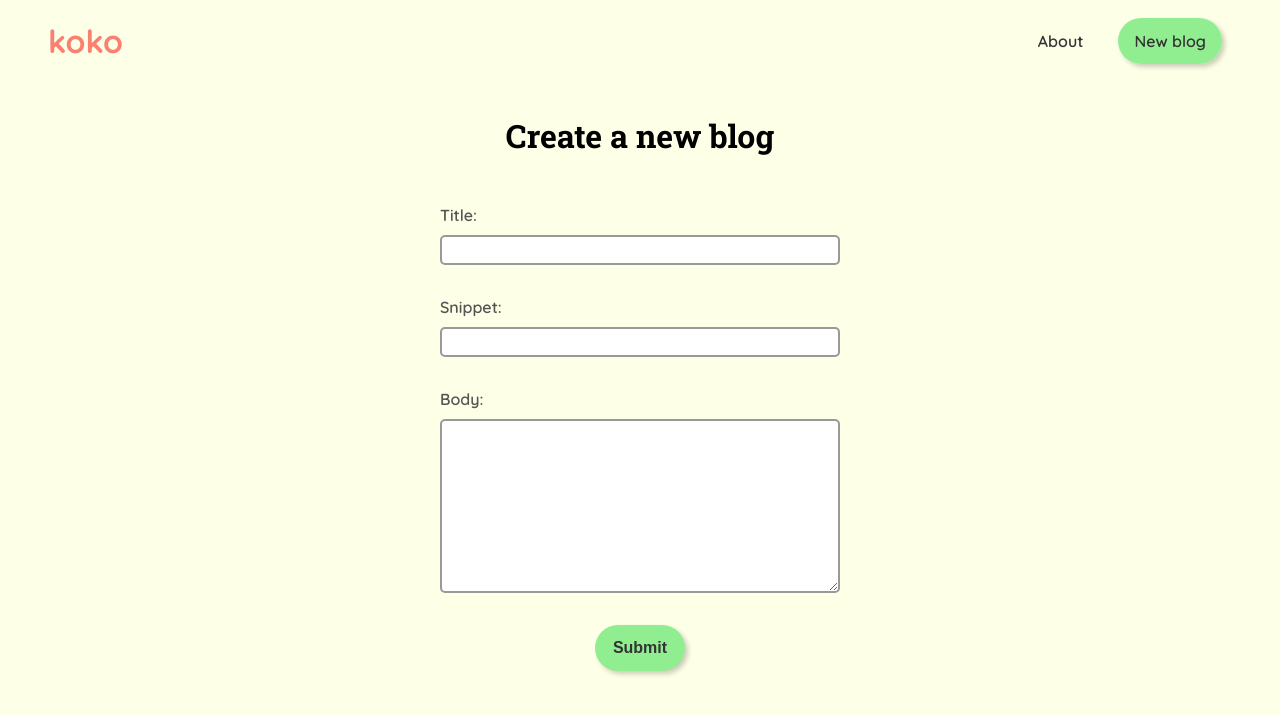
After one commit to akaahl/koko-blog, a Node server app: page /new-blog in a window 1280 px wide. The commit adds this page. Shown: the top 715 px of the page. Run offline with Node 20, Linux system fonts and the light colour scheme; some libraries are stand-ins or nearby versions.

Commit message:
Added create new blog page and styling

```diff
--- a/app.js
+++ b/app.js
@@ -23,6 +23,9 @@ app.set("view engine", "ejs");
 
 app.get("/", (req, res) => res.render("home", { title: "Home" }));
 app.get("/about", (req, res) => res.render("about", { title: "About" }));
+app.get("/new-blog", (req, res) =>
+  res.render("blogs/create", { title: "Create a new blog" })
+);
 
 // error routes
 app.use((req, res) => res.status(404).render("404", { title: "404 Error" }));
--- /dev/null
+++ b/controllers/blogControllers.js
@@ -0,0 +1 @@
+const Blog = require("../models/blog");
--- a/public/index.css
+++ b/public/index.css
@@ -48,6 +48,7 @@ h1 {
   padding: 0.8rem 1rem;
   border-radius: 1.5rem;
   margin-left: 15px;
+  box-shadow: 3px 3px 5px rgba(0, 0, 0, 0.2);
 }
 
 header {
@@ -96,4 +97,57 @@ main .intro-content p {
   font-weight: 700;
 }
 
+.create-blog {
+  padding: 0 3rem;
+  display: flex;
+  flex-direction: column;
+  align-items: center;
+  margin-bottom: 4rem;
+}
+.create-blog form {
+  margin-top: 3rem;
+  width: 400px;
+}
+.create-blog form label {
+  display: block;
+  font-weight: 600;
+  color: #555;
+  width: 100%;
+}
+.create-blog form input[type=text],
+.create-blog form textarea {
+  font-family: "Quicksand", sans-serif;
+  display: block;
+  width: 100%;
+  padding: 5px;
+  border: 2px solid #999;
+  background: white;
+  margin: 10px 0 2rem;
+  border-radius: 5px;
+}
+.create-blog form input[type=text]:focus,
+.create-blog form textarea:focus {
+  outline: none;
+  box-shadow: none;
+}
+.create-blog form textarea {
+  resize: vertical;
+}
+.create-blog form button {
+  display: block;
+  margin: 0 auto;
+  background: lightgreen;
+  padding: 0.9rem 1.1rem;
+  border-radius: 1.5rem;
+  color: #333;
+  border: none;
+  font-size: 1rem;
+  font-weight: 600;
+  cursor: pointer;
+  box-shadow: 3px 3px 5px rgba(0, 0, 0, 0.2);
+}
+.create-blog form button:active {
+  transform: scale(0.95);
+}
+
 /*# sourceMappingURL=index.css.map */
--- a/scss/index.scss
+++ b/scss/index.scss
@@ -50,6 +50,7 @@ h1 {
           padding: 0.8rem 1rem;
           border-radius: 1.5rem;
           margin-left: 15px;
+          box-shadow: 3px 3px 5px rgba(0, 0, 0, 0.2);
         }
       }
     }
@@ -109,3 +110,64 @@ main {
     font-weight: 700;
   }
 }
+
+.create-blog {
+  padding: 0 3rem;
+  display: flex;
+  flex-direction: column;
+  align-items: center;
+  margin-bottom: 4rem;
+
+  form {
+    margin-top: 3rem;
+    width: 400px;
+
+    label {
+      display: block;
+      font-weight: 600;
+      color: #555;
+      width: 100%;
+    }
+
+    input[type="text"],
+    textarea {
+      font-family: "Quicksand", sans-serif;
+      display: block;
+      width: 100%;
+      padding: 5px;
+      border: 2px solid #999;
+      background: white;
+      // box-shadow: 0 0 3px rgba(0, 0, 0, 0.7);
+      margin: 10px 0 2rem;
+      border-radius: 5px;
+
+      &:focus {
+        outline: none;
+        // border: 2px solid #555;
+        box-shadow: none;
+      }
+    }
+
+    textarea {
+      resize: vertical;
+    }
+
+    button {
+      display: block;
+      margin: 0 auto;
+      background: lightgreen;
+      padding: 0.9rem 1.1rem;
+      border-radius: 1.5rem;
+      color: #333;
+      border: none;
+      font-size: 1rem;
+      font-weight: 600;
+      cursor: pointer;
+      box-shadow: 3px 3px 5px rgba(0, 0, 0, 0.2);
+
+      &:active {
+        transform: scale(0.95);
+      }
+    }
+  }
+}
--- /dev/null
+++ b/views/blogs/create.ejs
@@ -0,0 +1,21 @@
+<%- include('../partials/navbar') %>
+
+<div class="create-blog">
+  <h1>Create a new blog</h1>
+  <form action="/">
+    <label for="title">Title:</label>
+    <input type="text" id="title" name="title" required autocomplete="off" />
+    <label for="snippet">Snippet:</label>
+    <input
+      type="text"
+      id="snippet"
+      name="snippet"
+      required
+      autocomplete="off"
+    />
+    <label for="body">Body:</label>
+    <!-- <input type="text" id="body" name="body" required autocomplete="off" /> -->
+    <textarea name="body" id="body" cols="30" rows="10"></textarea>
+    <button class="btn">Submit</button>
+  </form>
+</div>
```
Also changed, not shown: 1 other file.
